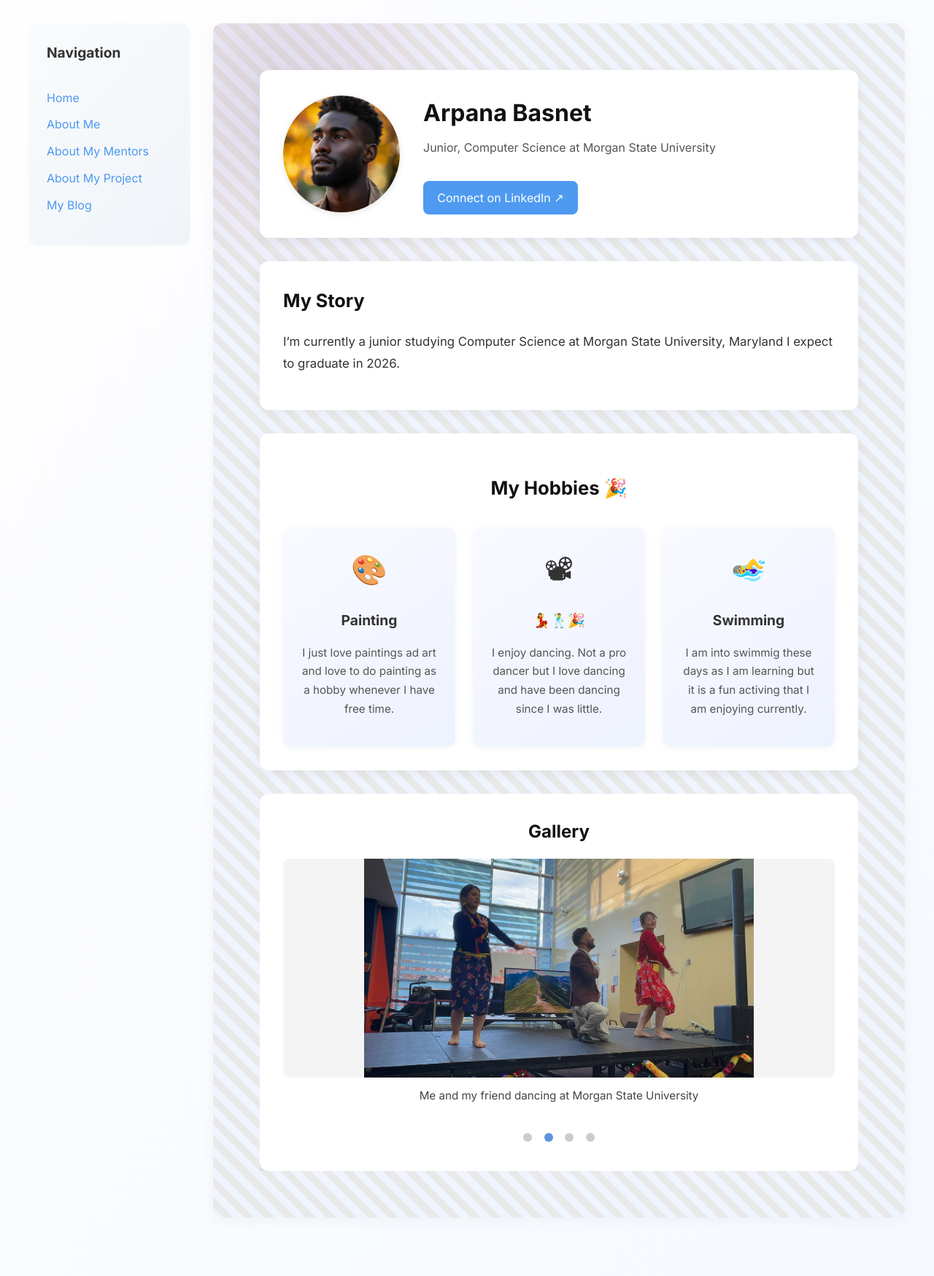
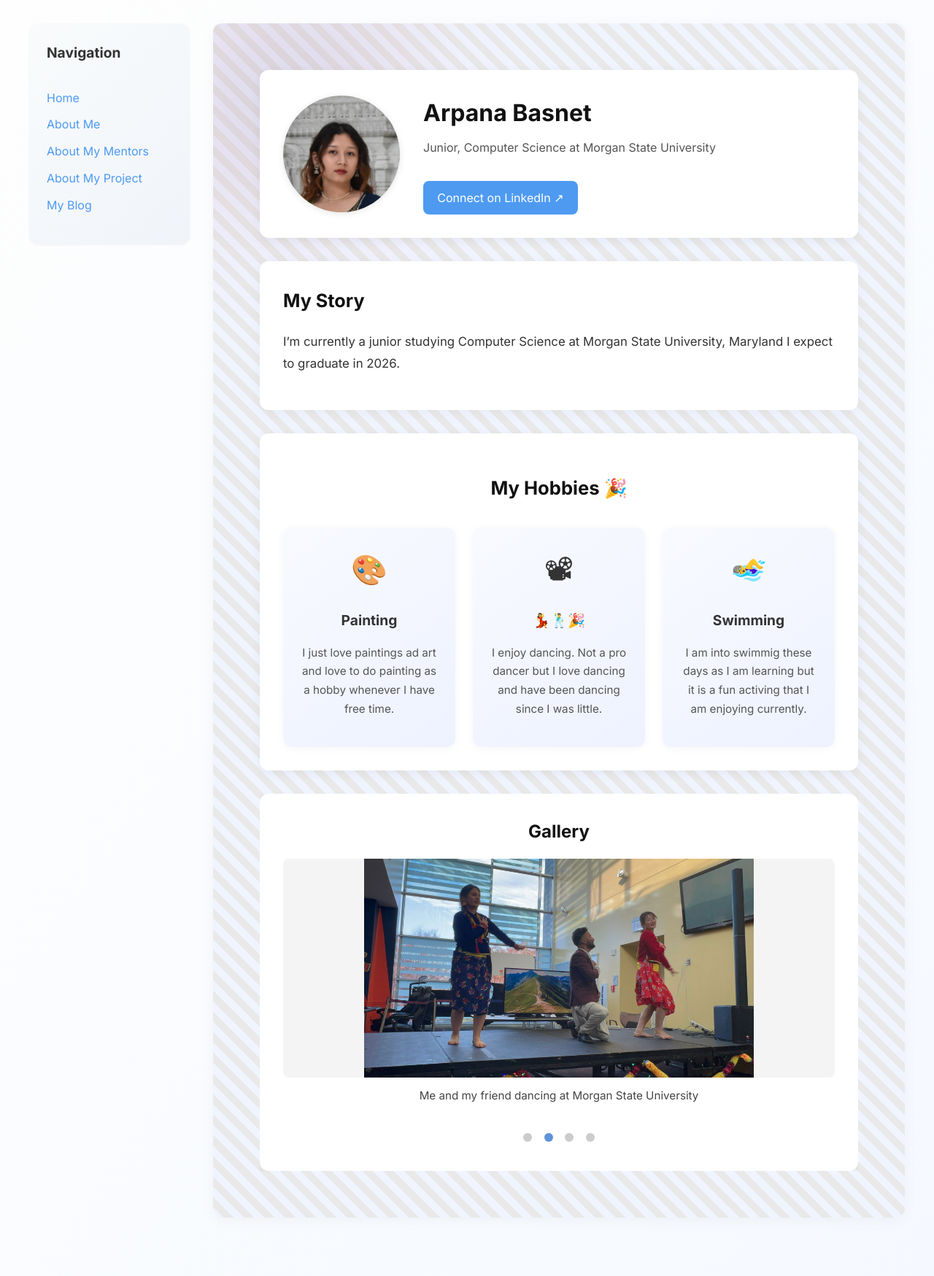
Before and after one commit to arbas1/arbas1.github.io, a Jekyll site: the page built from pages/about-me.md, in a window 1280 px wide. Shown: the whole page at 73% size. Built offline with Jekyll 4.4.1, drawn with Linux system fonts in a browser that asks for light colours.

Commit message:
Update about-me.md

```diff
--- a/pages/about-me.md
+++ b/pages/about-me.md
@@ -6,7 +6,7 @@ permalink: /about-me.html
 about:
   name: Arpana Basnet
   role: Junior, Computer Science at Morgan State University
-  image: /assets/images/me.jpg
+  image: /assets/images/my.jpg
   linkedin: https://www.linkedin.com/in/arpanabasnet09/
   bio: |
     I’m currently a junior studying Computer Science at Morgan State University, Maryland I expect to graduate in 2026.
```
Also changed, not shown: other parts of pages/about-me.md (+1 -1 lines).
